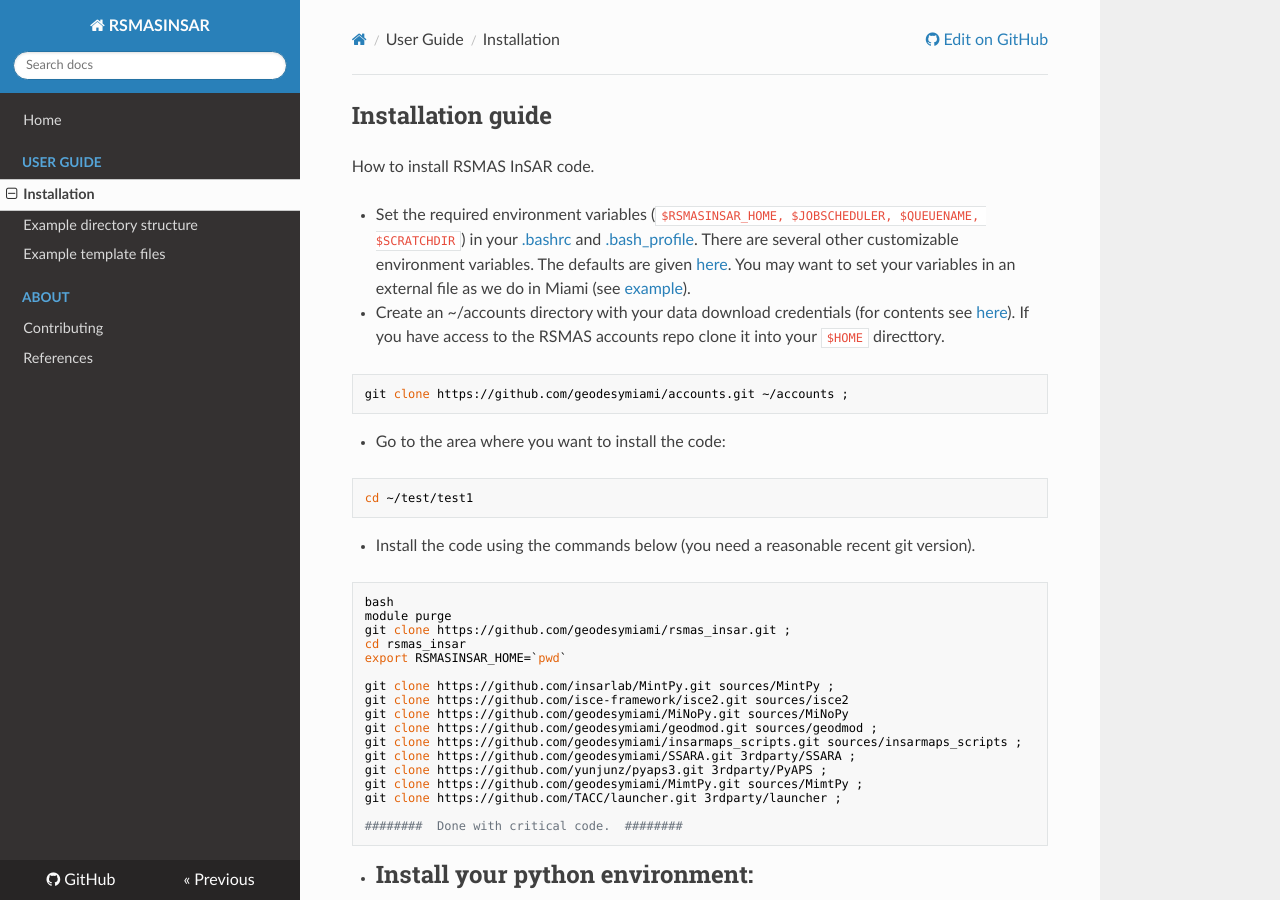
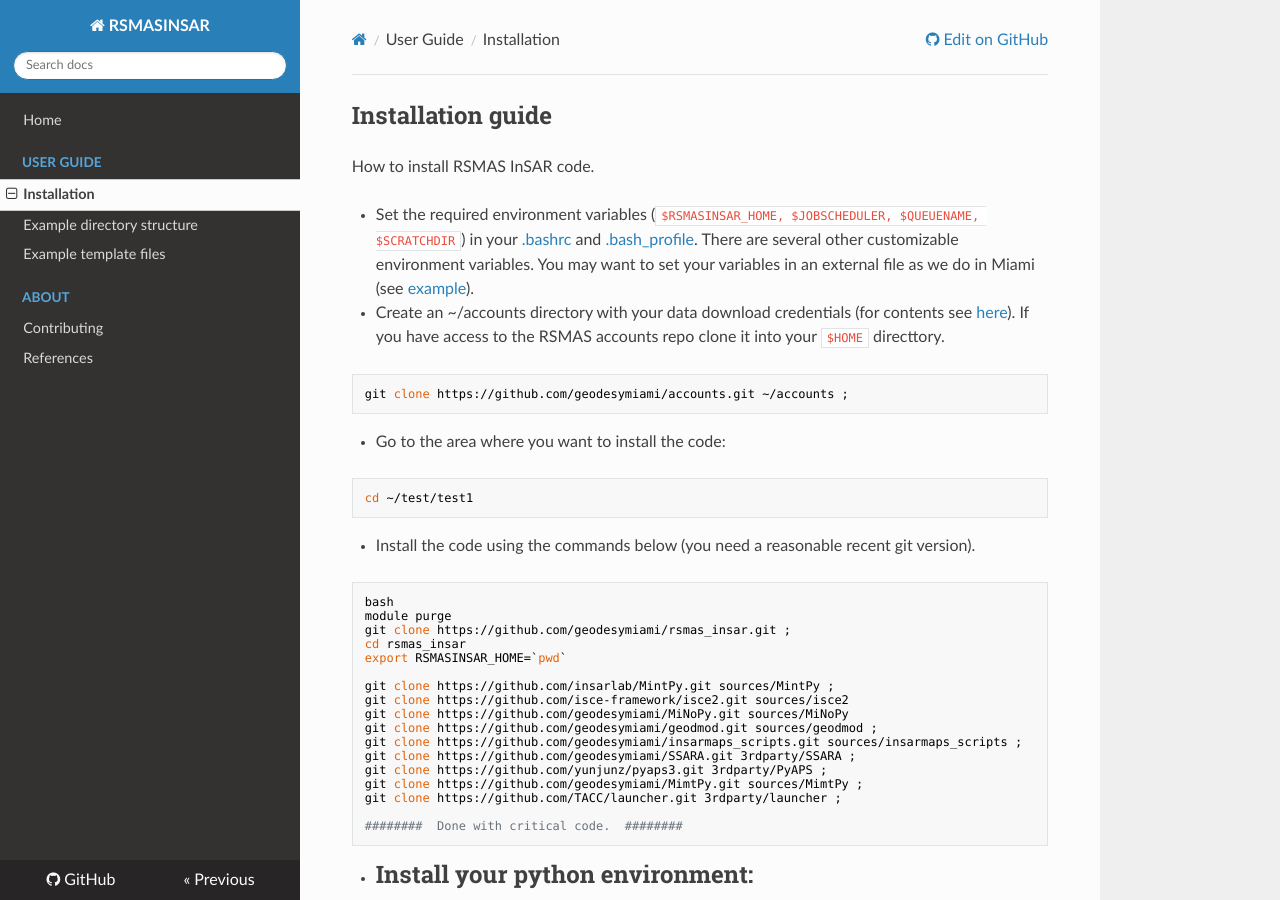
Before and after one commit to geodesymiami/rsmas_insar, an MkDocs documentation site: the page built from docs/installation.md, in a window 1280 px wide and 900 px high. Built offline with MkDocs 1.6.1, drawn with Linux system fonts in a browser that asks for light colours; nearby versions of some CDN libraries.

Commit message:
Update installation.md

```diff
--- a/docs/installation.md
+++ b/docs/installation.md
@@ -2,7 +2,7 @@
 How to install RSMAS InSAR code.
 
 * Set the required environment variables (`$RSMASINSAR_HOME, $JOBSCHEDULER, $QUEUENAME, $SCRATCHDIR`) in your [.bashrc](https://github.com/falkamelung/rsmas_insar/blob/master/docs/bashrc_contents.md)
-and [.bash_profile](./bash_profile.md). There are several other customizable environment variables. The defaults are given [here](./custom_variables.md). You may want to set your variables in an external file as we do in Miami (see [example](https://gist.github.com/falkamelung/f1281c38e301a3296ab0483f946cac4b)).
+and [.bash_profile](./bash_profile.md). There are several other customizable environment variables.  You may want to set your variables in an external file as we do in Miami (see [example](https://gist.github.com/falkamelung/f1281c38e301a3296ab0483f946cac4b)).
 
 * Create an ~/accounts directory with your data download credentials (for contents see [here](./accounts_info.md)). If you have access to the RSMAS accounts repo clone it into your `$HOME` directtory.
 
```
